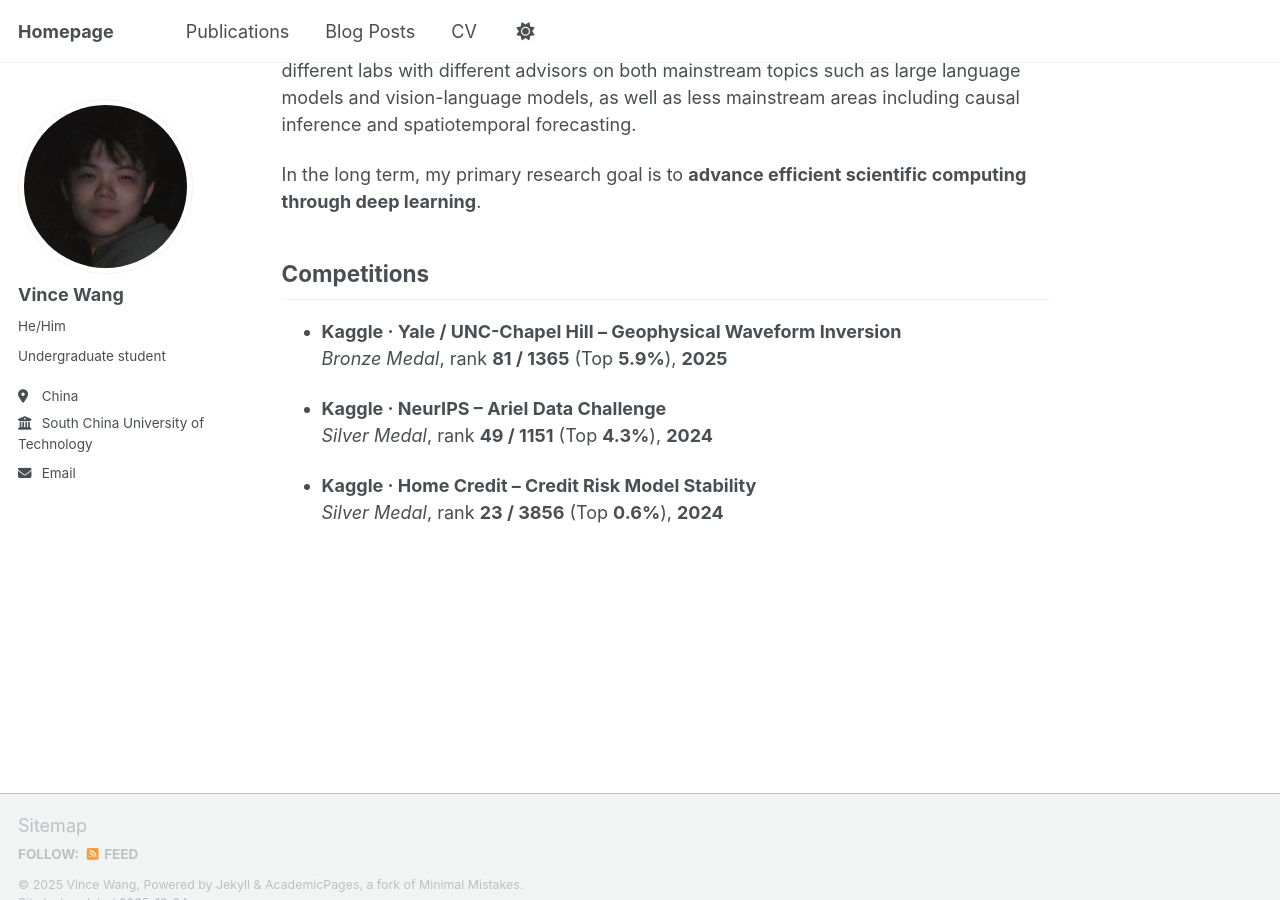
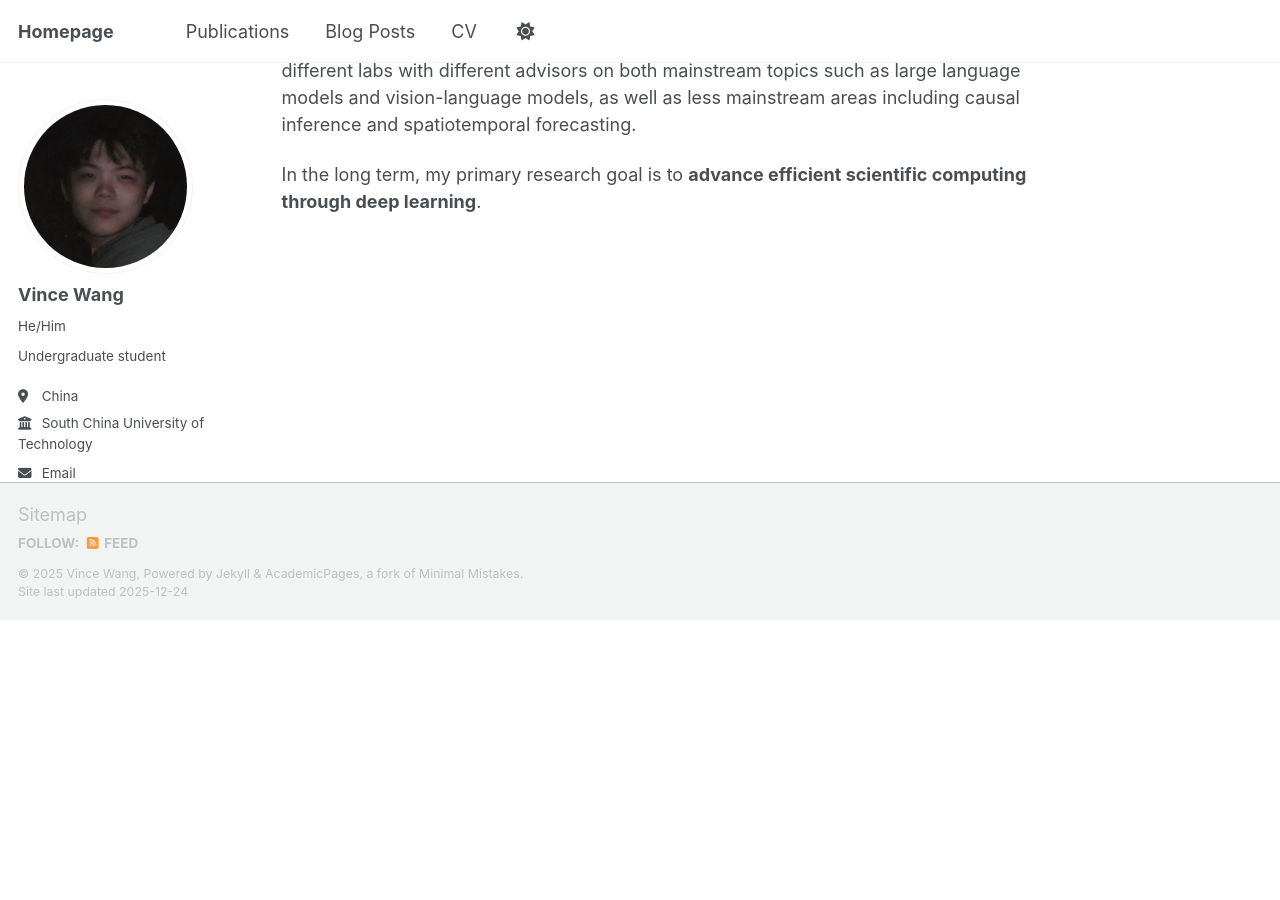
Before and after one commit to VinceWangVW/VinceWangVW.github.io, a Jekyll site: the page built from _pages/about.md, in a window 1280 px wide and 900 px high, scrolled down 592 px. Built offline with Jekyll 4.4.1, drawn with Linux system fonts in a browser that asks for light colours; a script that is not in the unit is left out; after the commit the page ends 1212 px from its top, so only the background shows below that.

Commit message:
Update about.md

```diff
--- a/_pages/about.md
+++ b/_pages/about.md
@@ -22,14 +22,3 @@ I am currently advised by **Prof. [Fan Zhang](https://sites.mit.edu/fzhang/)** o
 In the short term, my goal is to **strengthen my research methodology**. I have worked in different labs with different advisors on both mainstream topics such as large language models and vision-language models, as well as less mainstream areas including causal inference and spatiotemporal forecasting.
 
 In the long term, my primary research goal is to **advance efficient scientific computing through deep learning**.
-
-## Competitions
-
-- **Kaggle · Yale / UNC-Chapel Hill – Geophysical Waveform Inversion**
-  *Bronze Medal*, rank **81 / 1365** (Top **5.9%**), **2025**
-
-- **Kaggle · NeurIPS – Ariel Data Challenge**
-  *Silver Medal*, rank **49 / 1151** (Top **4.3%**), **2024**
-
-- **Kaggle · Home Credit – Credit Risk Model Stability**
-  *Silver Medal*, rank **23 / 3856** (Top **0.6%**), **2024**
```
